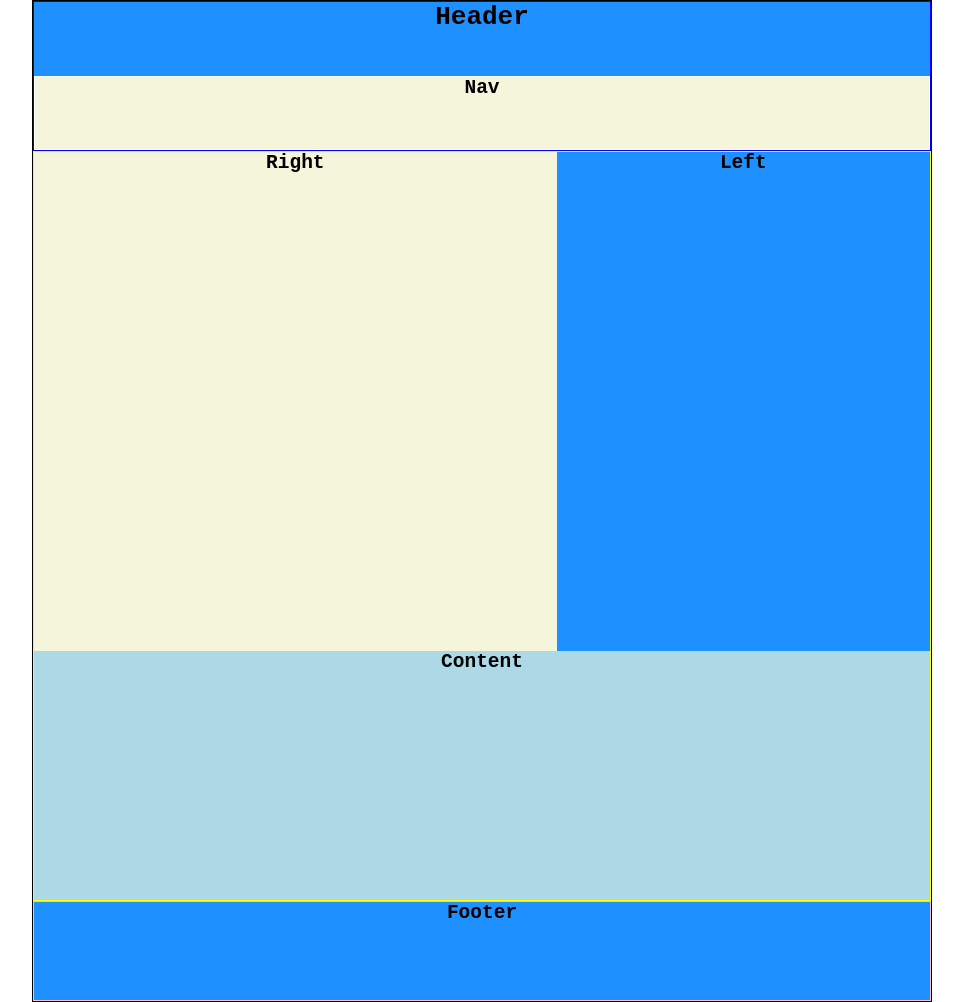
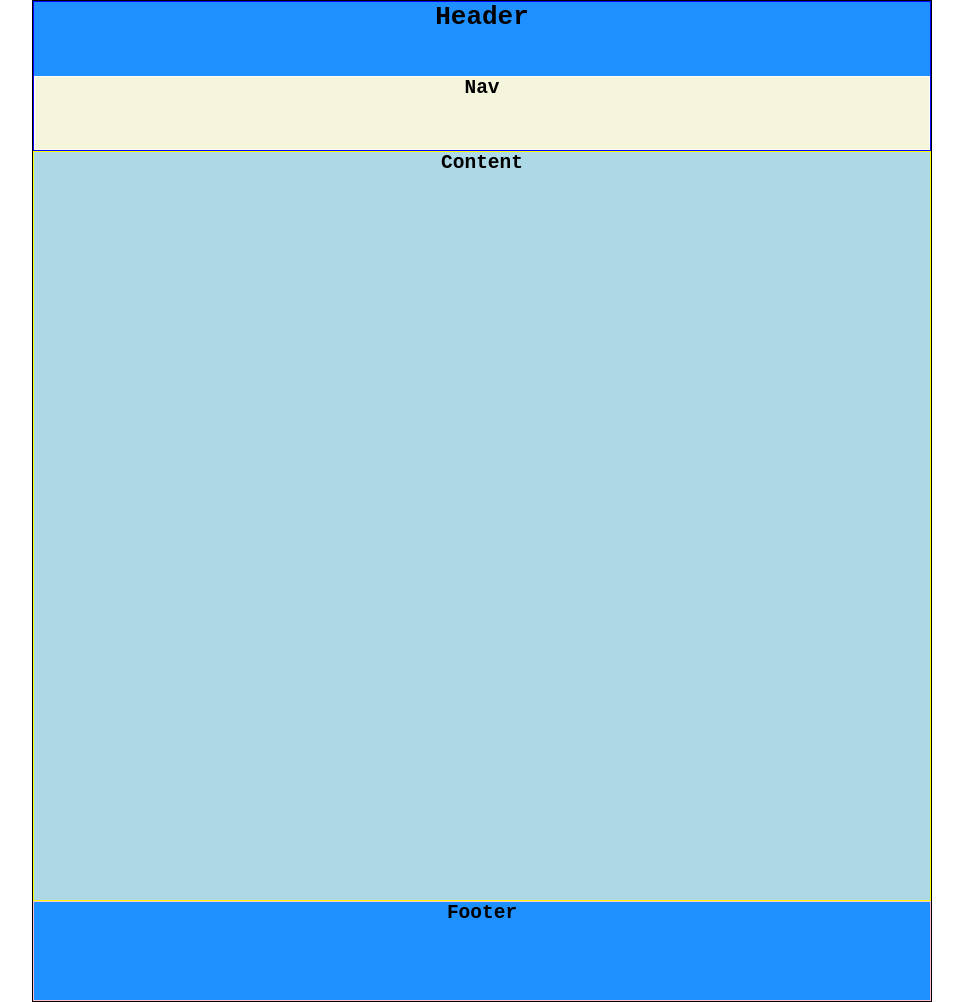
Before and after one commit to AnziB18/Portfolio-Project, a plain HTML site: page wireframe/wireframe_projects.html in a window 1280 px wide. Shown: the whole page, without its empty margins (158-1121 px from the left). Drawn offline with Linux system fonts and the light colour scheme.

Commit message:
changed style for project page

```diff
--- a/wireframe/wf_projects_style.css
+++ b/wireframe/wf_projects_style.css
@@ -3,6 +3,7 @@
     padding: 0;
     box-sizing: border-box;
   }
+
   .container {
       display: grid;
       max-width: 900px;
@@ -13,9 +14,11 @@
       border: 1px solid black;
       gap: 0;
     }
+
     .center {
       text-align: center;
     }
+
     h1, h2, h3 {
       font-family: monospace;
     }
@@ -36,6 +39,7 @@
       grid-area: 3 / 1 / span 2 / span 12;
       border: 1px solid white;
     }
+
     main {
       background-color: pink;
       grid-area: 4 / 1 / span 15 / span 12;
@@ -43,17 +47,8 @@
       grid-template: repeat(15, 1fr) / repeat(12, 1fr);
       border: 1px solid yellow;
     }
-    .right {
-      grid-area: 1 / 1 / span 10 / span 7;
-      background-color: beige;
-    }
-
-    .left {
-      grid-area: 1 / 8 / span 10 / span 5;
-      background-color: dodgerblue;
-    }
     .content {
-      grid-area: 11 / 1 / span 5 / span 12;
+      grid-area: 1 / 1 / span 15 / span 15;
       background-color: lightblue;
     }
 
@@ -64,6 +59,7 @@
       background-color: dodgerblue;
       border: 1px solid pink;
     }
+
     footer h2 {
       grid-area: 1 / 1 / span 2 / span 12;
       justify-self: center;
--- a/wireframe/wireframe_projects.html
+++ b/wireframe/wireframe_projects.html
@@ -15,12 +15,6 @@
         </nav>
     </header>
     <main>
-      <section class="left center">
-        <h2>Left</h2>
-      </section>
-      <section class="right center">
-        <h2>Right</h2>
-      </section>
       <section class="content center">
         <h2>Content</h2>
       </section>
```
